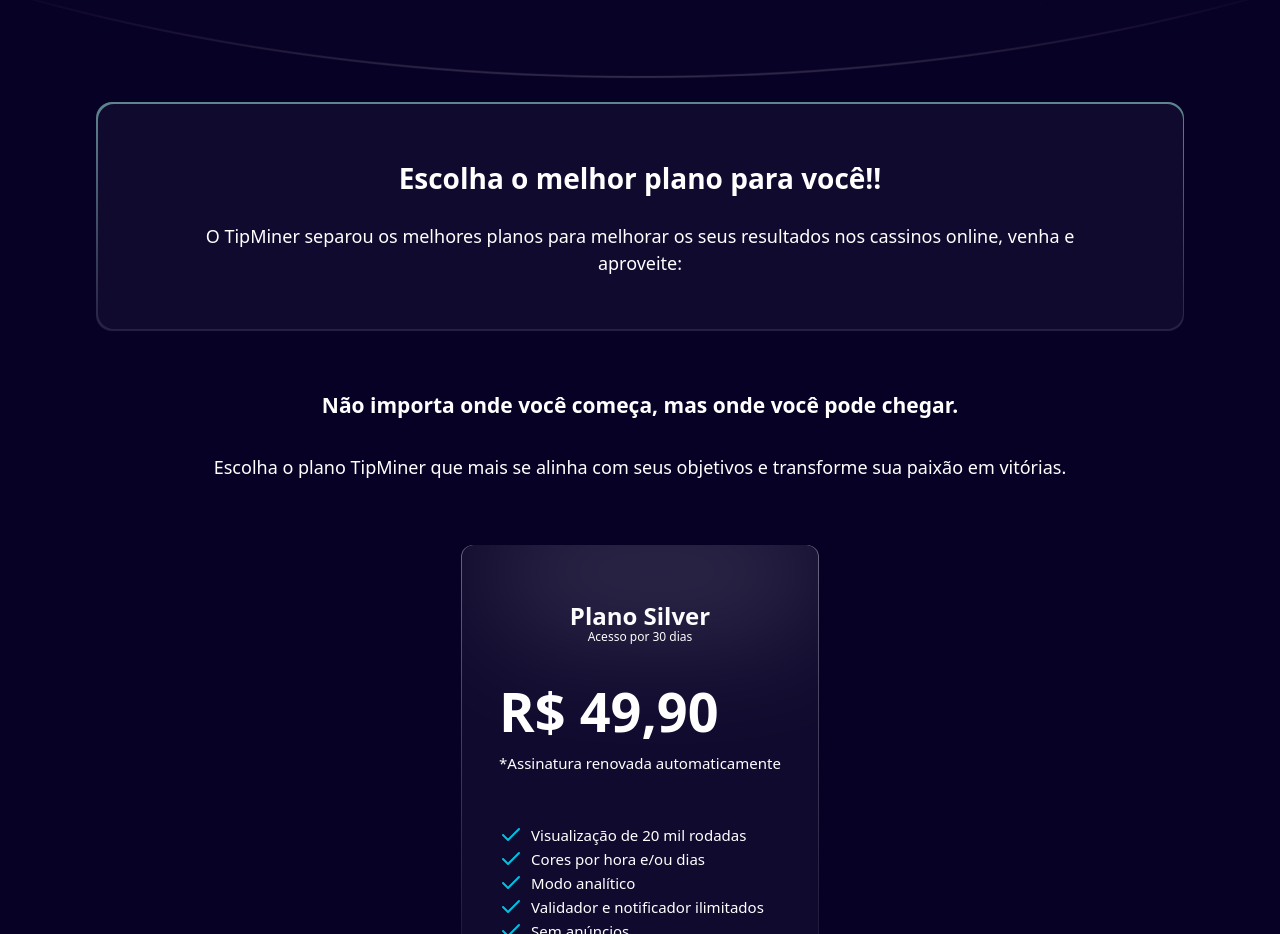
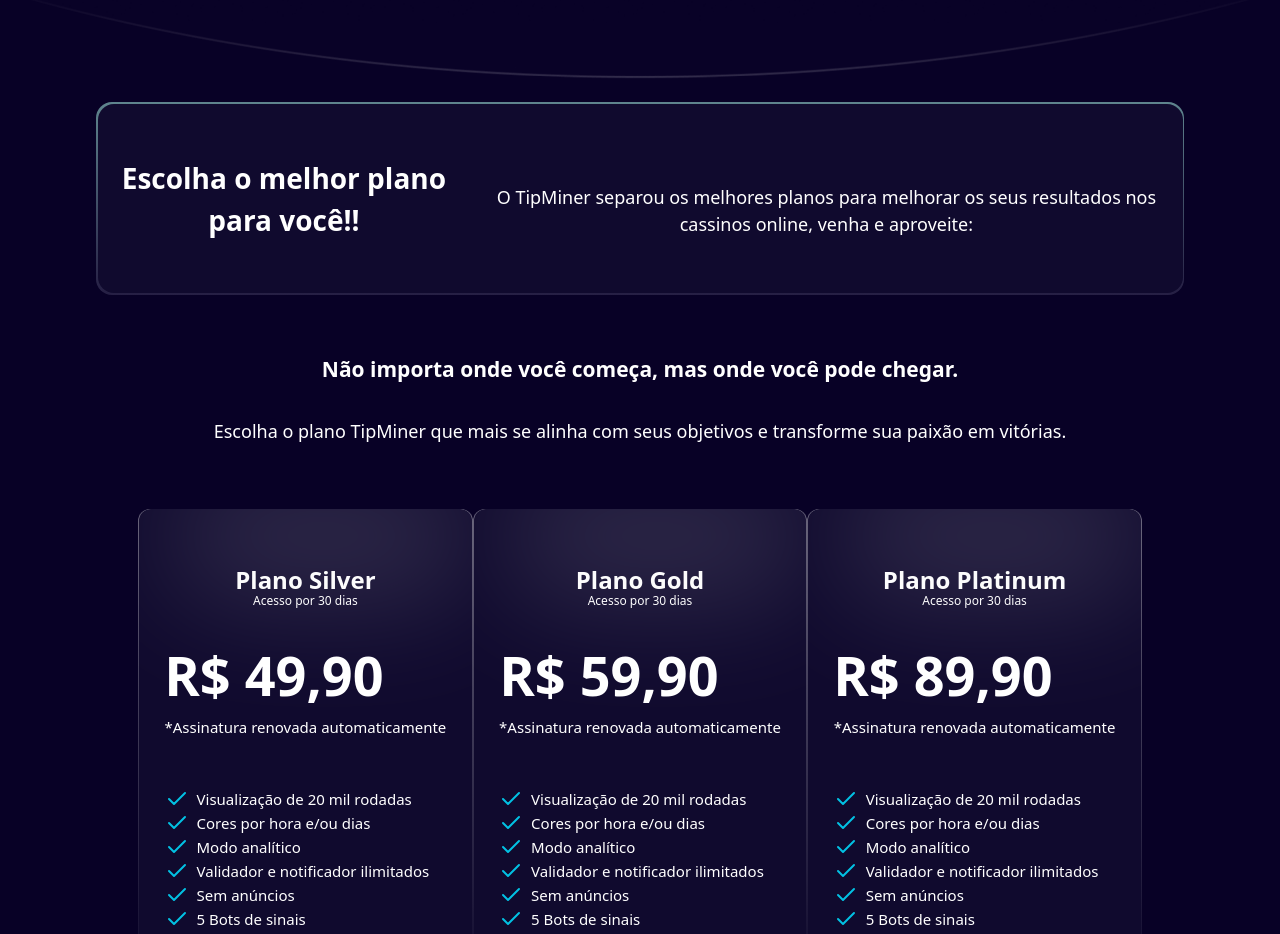
Before and after one commit to ImDevMota/lp-tip-miner, a React (Vite) app: page / in a window 1280 px wide. Shown: the part 7298-8232 px from the top of the page. Built offline with nearby package versions, Linux system fonts and the light colour scheme.

Commit message:
Desktop: Iniciei a section plans

```diff
--- a/src/components/Plans.jsx
+++ b/src/components/Plans.jsx
@@ -5,7 +5,7 @@
     <section className="flex justify-center items-center">
       <div className="flex flex-col justify-center items-center w-[85%]">
         <div className="p-[1.5px] bg-gradient-to-b from-[#5F858E] to-[#261f44] rounded-2xl w-[100%] mt-[1rem]">
-          <div className="bg-[#100a2e] backdrop-blur-md py-[3.3rem] rounded-2xl text-[white] text-center flex flex-col justify-center items-center">
+          <div className="bg-[#100a2e] sm:flex-row backdrop-blur-md py-[3.3rem] rounded-2xl text-[white] text-center flex flex-col justify-center items-center">
             <h2 className="font-[700] text-[28px]">
               Escolha o melhor plano para você!!
             </h2>
@@ -25,7 +25,7 @@
           transforme sua paixão em vitórias.
         </p>
 
-        <div className="flex flex-col">
+        <div className="flex flex-col sm:flex-row">
           <div className="p-[0.8px] overflow-hidden bg-gradient-to-b from-[#ffffff60] to-[#100a2e] rounded-xl w-[100%] mt-[4rem]">
             <div className="bg-[#100a2e] backdrop-blur-md py-[3.3rem] px-[1.6rem] rounded-xl text-[white] text-center flex flex-col ">
               <div class="absolute top-[-2.5rem] w-[95%] h-[8.35rem] bg-[#dfdee4] rounded-full blur-[3.7rem] opacity-15"></div>
@@ -235,11 +235,11 @@
               </div>
             </div>
           </div>
+        </div>
 
-          <a className="text-[white] mt-[2rem] text-[14px] px-[1.3rem] py-[0.8rem]  text-center rounded-md font-[600] bg-gradient-to-r from-[#02C1E3] to-[#0412E7]">
-            Quero aumentar meus lucros com o TipMiner
-          </a>
-        </div>
+        <a className="text-[white] mt-[2rem] text-[14px] px-[1.3rem] py-[0.8rem]  text-center rounded-md font-[600] bg-gradient-to-r from-[#02C1E3] to-[#0412E7]">
+          Quero aumentar meus lucros com o TipMiner
+        </a>
       </div>
     </section>
   );
--- a/src/components/Roulette.jsx
+++ b/src/components/Roulette.jsx
@@ -152,7 +152,7 @@
             jogos online, obtendo ganhos automáticos.
           </p>
         </div>
-
+        {/* verificar comprimento da img */}
         <img
           src={BgRoulette}
           alt=""
```
